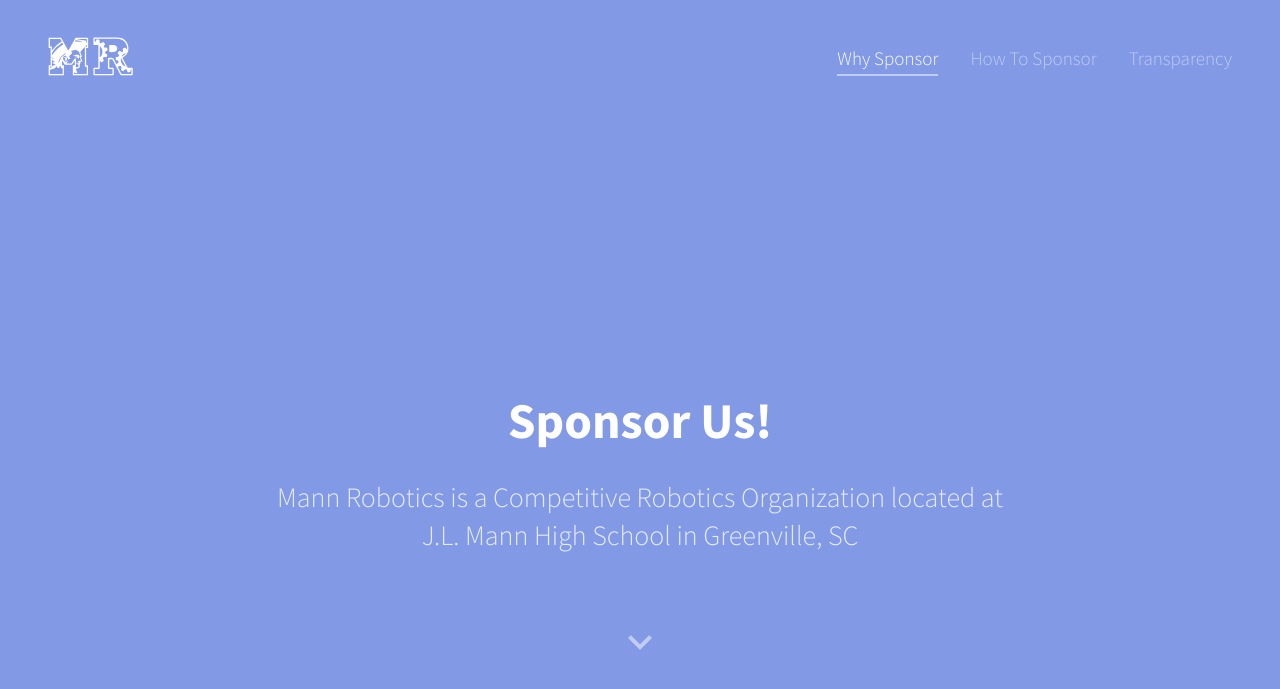
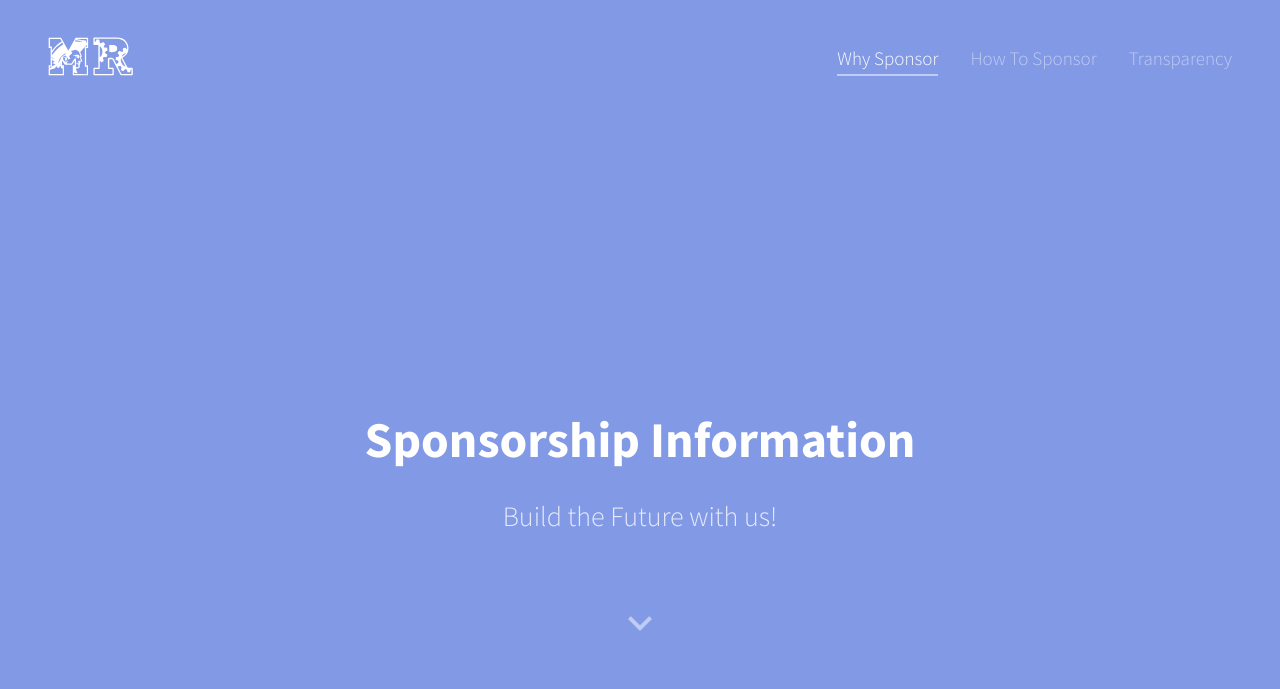
Before and after one commit to mannrobo/mannrobo.github.io, a Jekyll site: the page built from sponsor.md, in a window 1280 px wide and 900 px high. Shown: the top 689 px of the window. Built offline with Jekyll 4.4.1, drawn with Linux system fonts in a browser that asks for light colours.

Commit message:
Add subtitle to sponsor page

```diff
--- a/sponsor.md
+++ b/sponsor.md
@@ -1,6 +1,7 @@
 ---
 layout: post
-title: Sponsor Us!
+title: Sponsorship Information
+subtitle: Build the Future with us!
 permalink: /sponsor/
 
 links:
```
